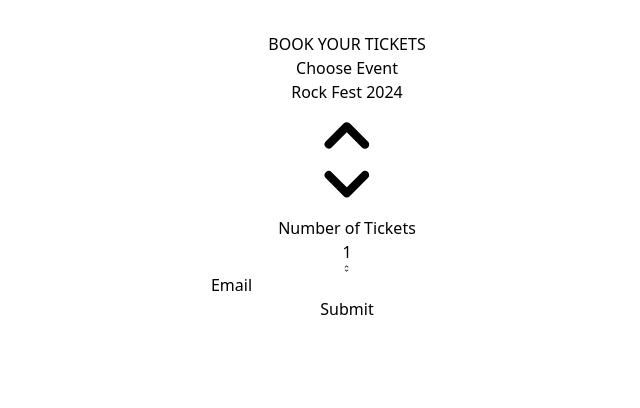
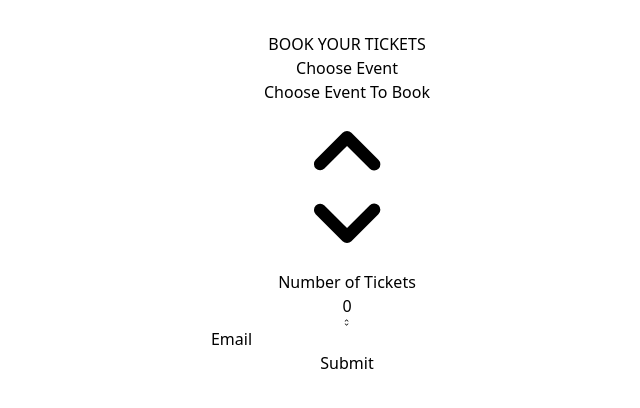
Before and after one commit to tr4-db-group-project/tr4-group-project-frontend, a React (Vite) app: page / in a window 1280 px wide. Shown: the top 408 px of the page, without its empty margins (293-933 px from the left). Built offline with nearby package versions, Linux system fonts and the light colour scheme.

Commit message:
feat: added form reset values

```diff
--- a/src/components/Form.jsx
+++ b/src/components/Form.jsx
@@ -4,6 +4,7 @@ import { CheckIcon, ChevronUpDownIcon } from '@heroicons/react/20/solid';
 import axios from '../axios';
 
 const events = [
+  { id: 1, name: 'Choose Event To Book' },
   { id: 1, name: 'Rock Fest 2024' },
   { id: 2, name: 'Jazz Night Live' },
   { id: 3, name: 'Country Music Festival' },
@@ -16,7 +17,7 @@ const events = [
   { id: 10, name: 'Blues and Brews Festival' },
 ];
 
-const ticketNumbers = [1, 2, 3, 4, 5, 6, 7, 8, 9, 10];
+const ticketNumbers = [0, 1, 2, 3, 4, 5, 6, 7, 8, 9, 10];
 
 function classNames(...classes) {
   return classes.filter(Boolean).join(' ');
@@ -42,10 +43,18 @@ export default function Form() {
       const response = await axios.post('', dataToSubmit);
       setSubmittedData(dataToSubmit);
       console.log('Order submitted:', response.data);
+      resetForm();
     } catch (error) {
       console.error('Error submitting order:', error);
     }
   }
+
+  const resetForm = () => {
+    setSelectedEvent(events[0]);
+    setSelectedTickets(ticketNumbers[0]);
+    setEmail('');
+  }
+
 
   return (
     <div className="space-y-4">
```
